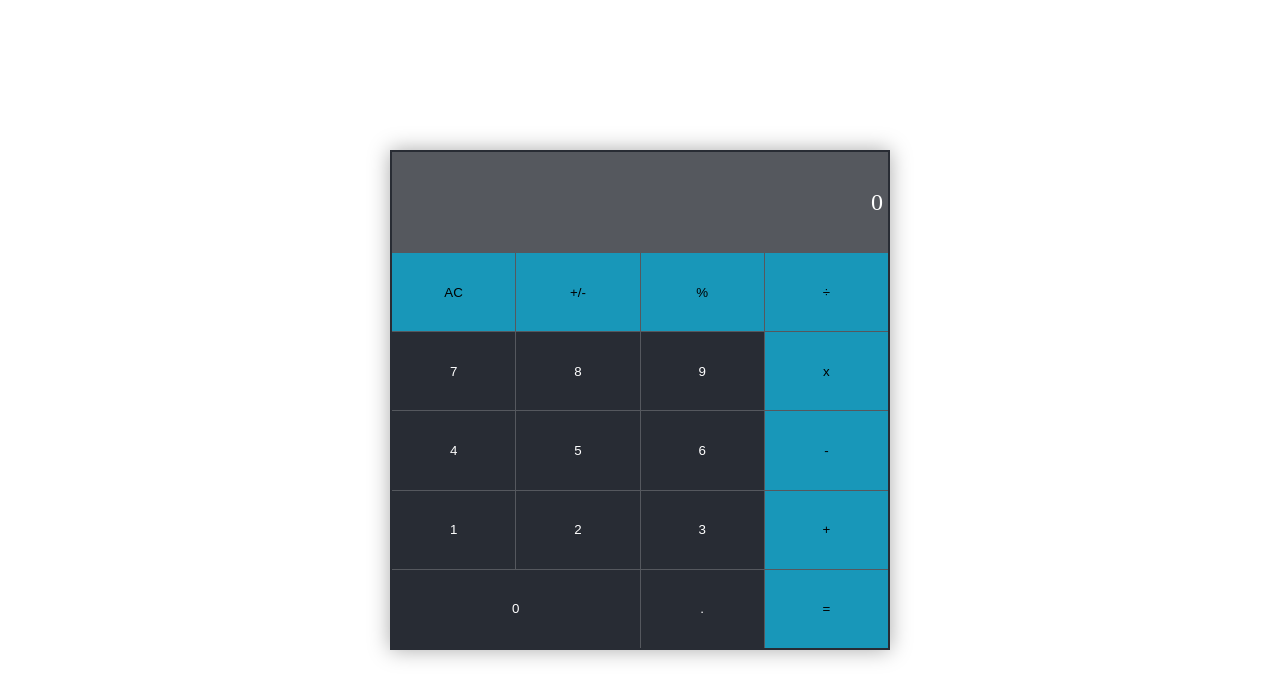
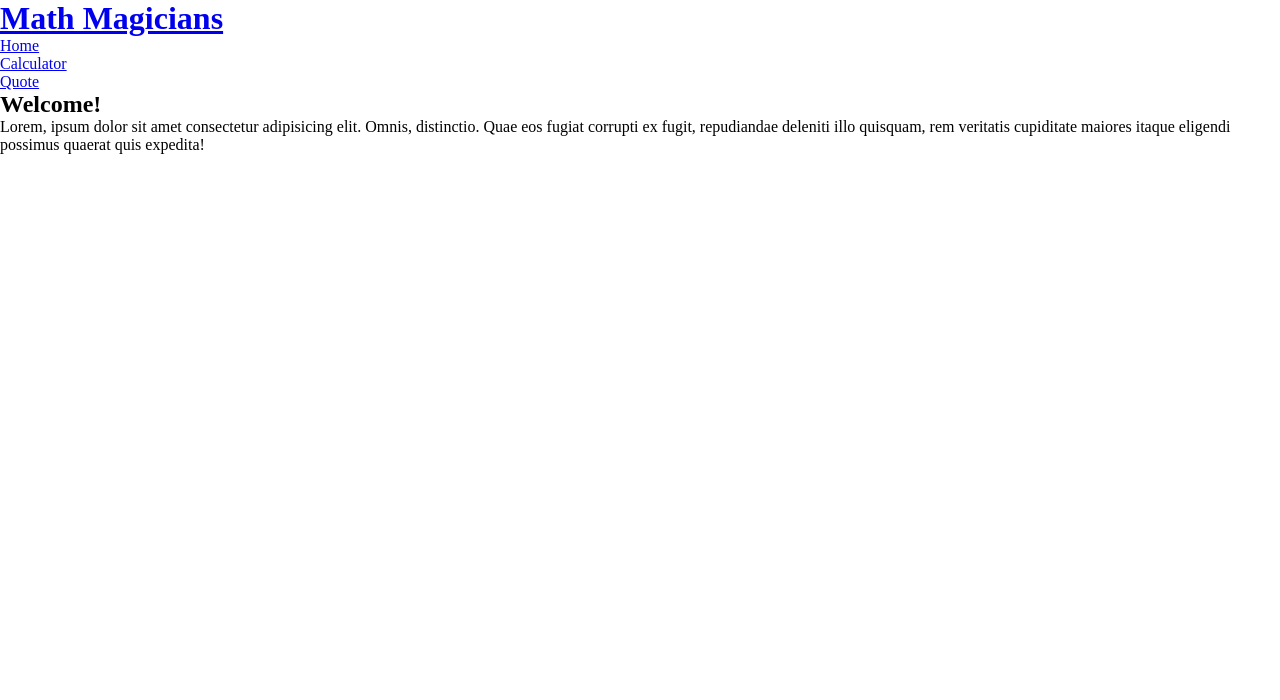
Before and after one commit to jasonfelice/Math-Magicians, a React (Create React App) app: page / in a window 1280 px wide. Shown: the top 700 px of the page. Built offline with nearby package versions, Linux system fonts and the light colour scheme.

Commit message:
Create a home page

```diff
--- a/src/App.css
+++ b/src/App.css
@@ -12,15 +12,6 @@
   --themeColor: #1897b9;
   --themeHover: #1c8ead;
   --themeActive: #197d99;
-}
-
-body {
-  display: flex;
-  min-height: 100vh;
-}
-
-#root {
-  margin: auto;
 }
 
 .calculator {
--- a/src/App.js
+++ b/src/App.js
@@ -1,14 +1,19 @@
-import React, { Component } from 'react';
-import Calculator from './components/Calculator';
+import React from 'react';
+// import Calculator from './components/Calculator';
 import './App.css';
+import {
+  BrowserRouter as Router,
+  Routes,
+  Route,
+} from 'react-router-dom';
+import Home from './pages/Home';
 
-export default class App extends Component {
-  constructor(props) {
-    super(props);
-    this.state = {};
-  }
+const App = () => (
+  <Router>
+    <Routes>
+      <Route path="/" element={<Home />} />
+    </Routes>
+  </Router>
+);
 
-  render() {
-    return <Calculator />;
-  }
-}
+export default App;
--- a/src/components/Header.js
+++ b/src/components/Header.js
@@ -1,5 +1,5 @@
 import React from 'react';
-import { NavLink } from 'react-router-dom';
+import { Link } from 'react-router-dom';
 
 const Header = () => {
   const links = [
@@ -22,14 +22,14 @@ const Header = () => {
 
   return (
     <header>
-      <a href="../index.html"><h1>Math Magicians</h1></a>
+      <a href="/#"><h1>Math Magicians</h1></a>
       <nav className="navBar">
         <ul>
           {links.map((link) => (
             <li key={link.id}>
-              <NavLink to={link.path}>
+              <Link to={link.path}>
                 {link.name}
-              </NavLink>
+              </Link>
             </li>
           ))}
         </ul>
--- /dev/null
+++ b/src/pages/Home.js
@@ -0,0 +1,23 @@
+import React from 'react';
+import Header from '../components/Header';
+
+const Home = () => {
+  const homeData = {
+    title: 'Welcome!',
+    des: 'Lorem, ipsum dolor sit amet consectetur adipisicing elit. Omnis, distinctio. Quae eos fugiat corrupti ex fugit, repudiandae deleniti illo quisquam, rem veritatis cupiditate maiores itaque eligendi possimus quaerat quis expedita!',
+  };
+
+  const { title, des } = homeData;
+
+  return (
+    <>
+      <Header />
+      <section className="home">
+        <h1>{title}</h1>
+        <p>{des}</p>
+      </section>
+    </>
+  );
+};
+
+export default Home;
```
Also changed, not shown: src/pages/About.js (added), src/pages/Quote.js (added).
